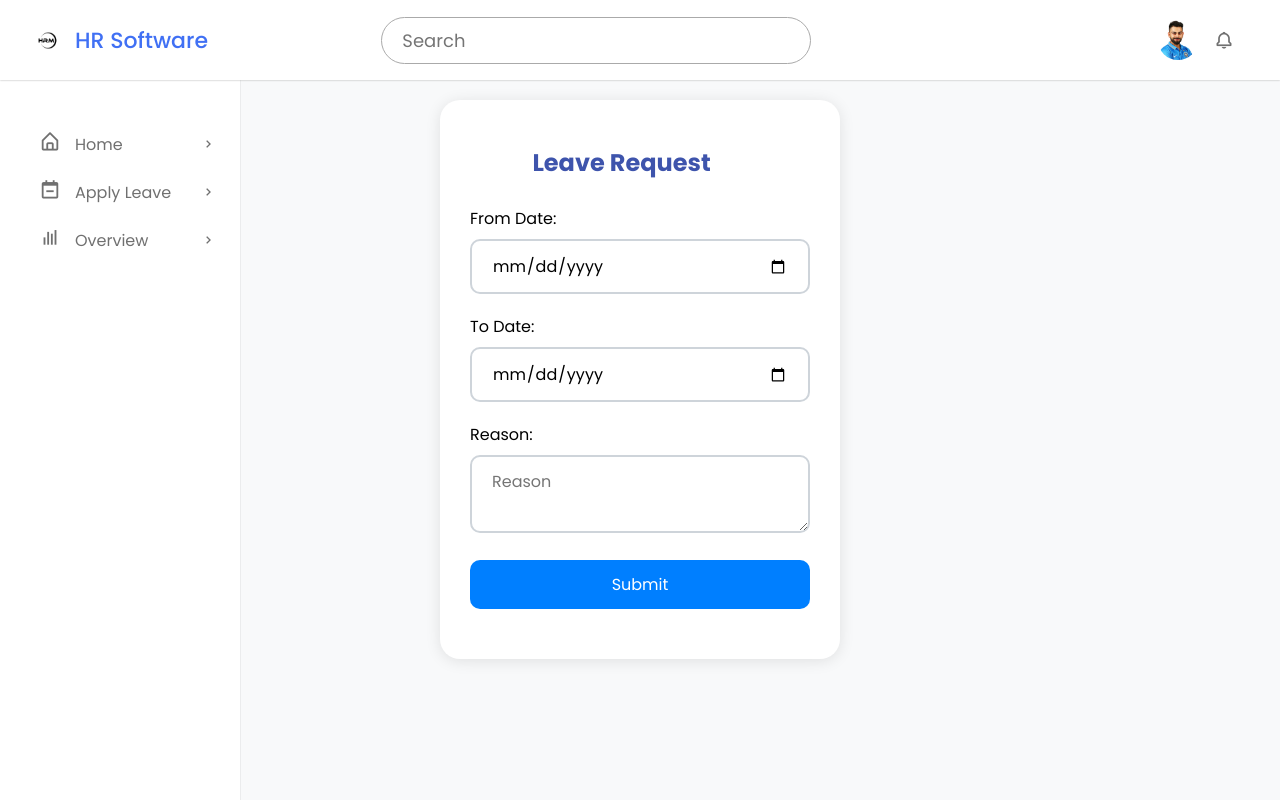
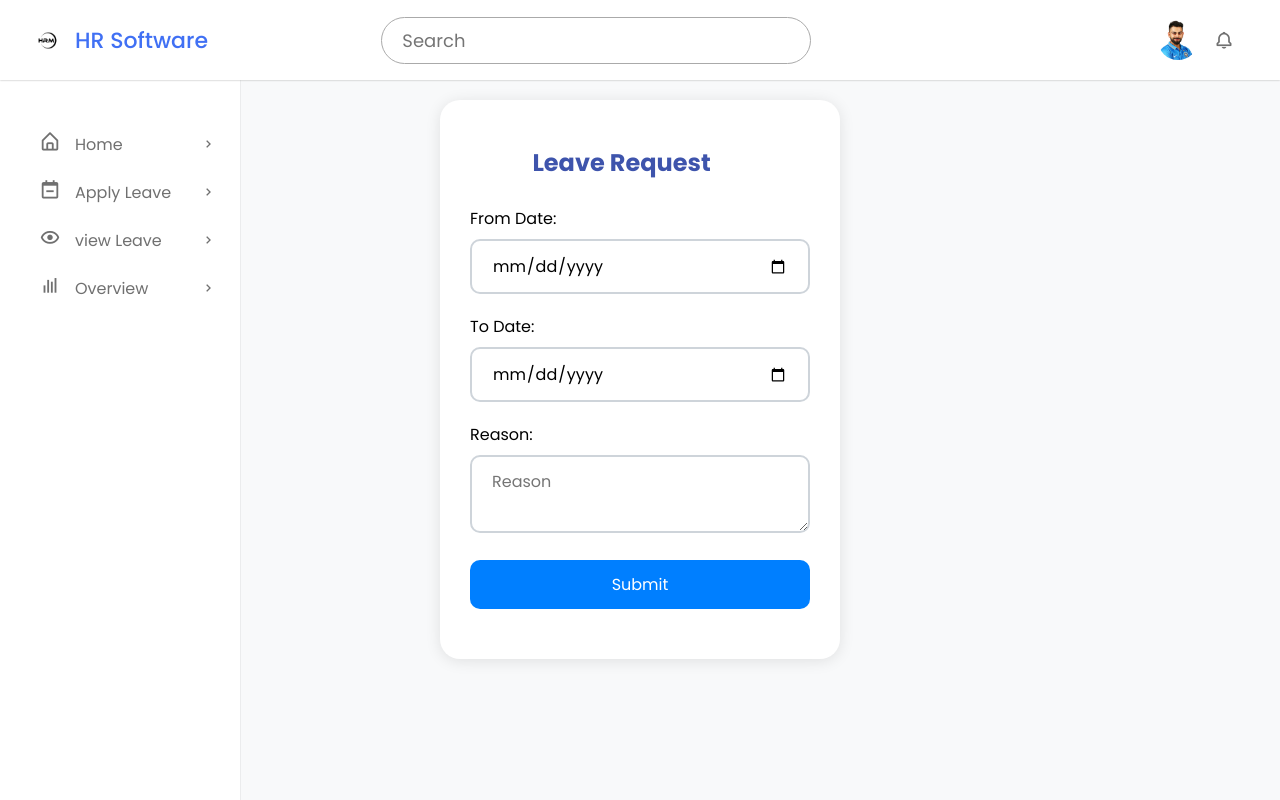
Before and after one commit to Dikeshkhatree/HR_Software, a PHP site: page /HR_Software/apply_leave.php in a window 1280 px wide. Run offline with PHP 8.4, Linux system fonts and the light colour scheme; the visitor is signed in with stand-in values (Sample User, id 1).

Commit message:
added view leave

```diff
--- a/dashboard.php
+++ b/dashboard.php
@@ -71,6 +71,13 @@ if (isset($_SESSION['user'])) {
               <span class="navlink">Apply Leave</span>
               <i class="bx bx-chevron-right arrow-left"></i>
               </a>
+            <a href="emp_view_leave.php" class="nav_link submenu_item">
+              <span class="navlink_icon">
+              <i class="bx bx-show"></i>
+              </span>
+              <span class="navlink">view Leave</span>
+              <i class="bx bx-chevron-right arrow-left"></i>
+              </a>
 
             <a href="#" class="nav_link submenu_item">
               <span class="navlink_icon">
```
